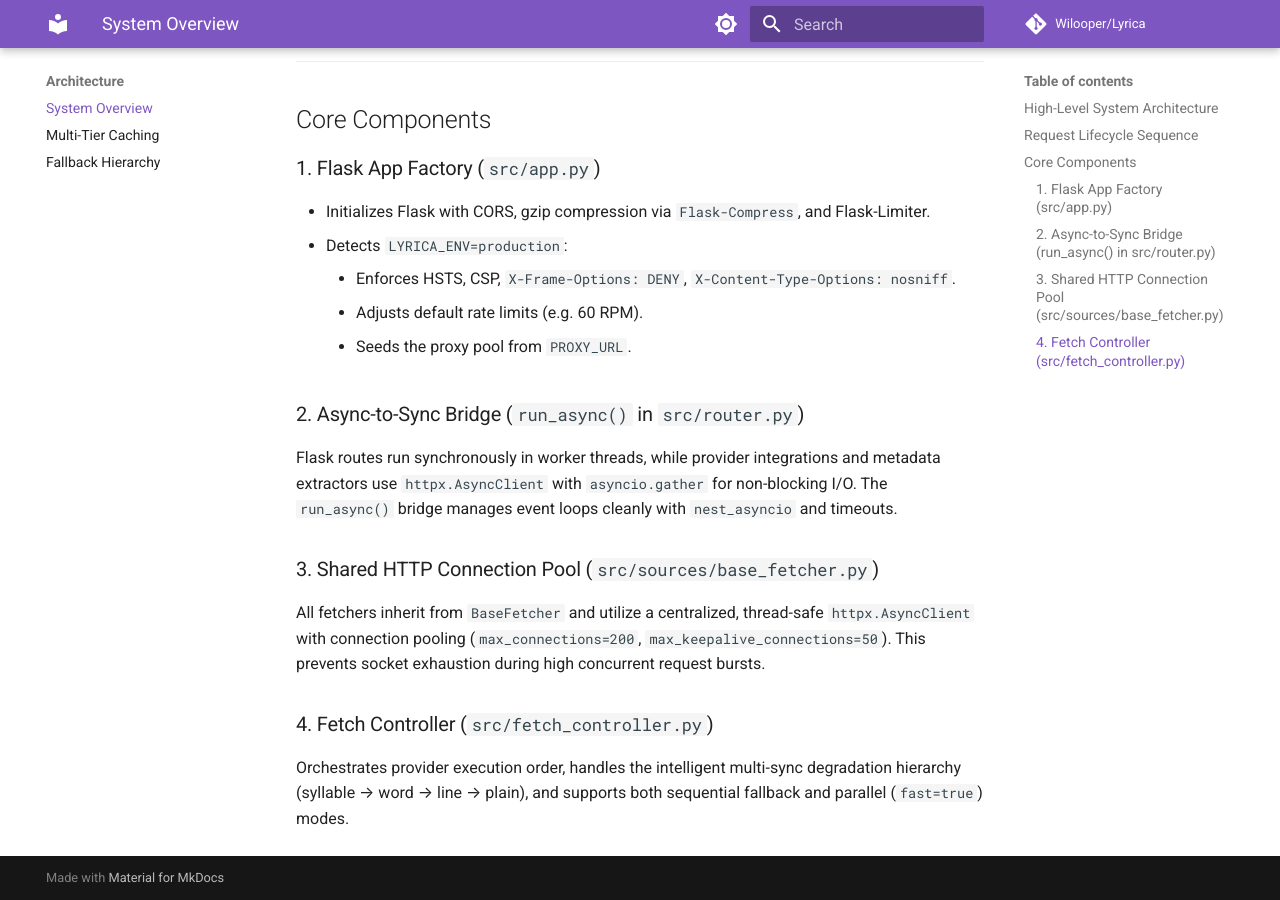
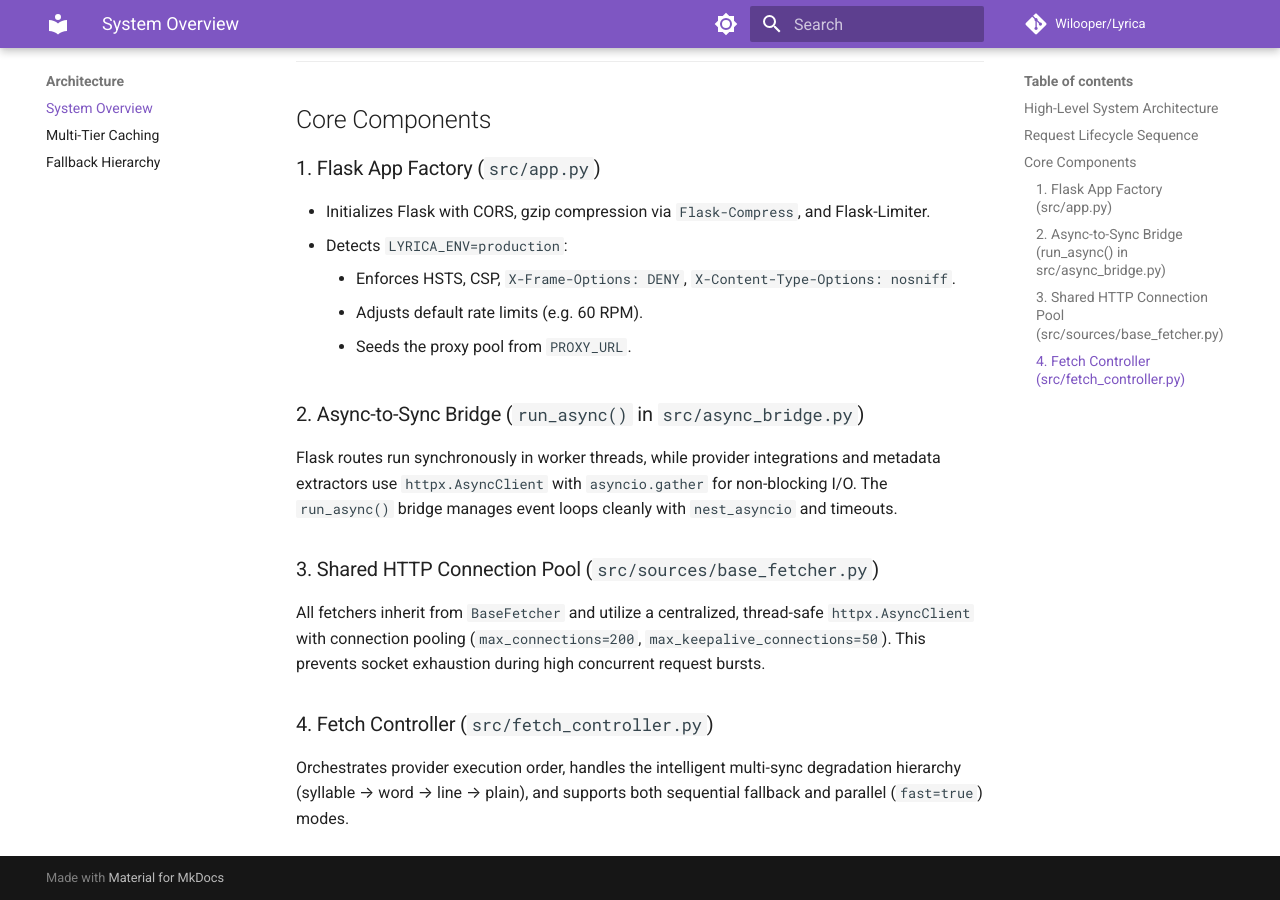
Before and after one commit to mekongmoon/Lyrica, an MkDocs documentation site: the page built from docs/architecture/overview.md, in a window 1280 px wide and 900 px high, scrolled down 1252 px. Built offline with MkDocs 1.6.1 and Material for MkDocs 9.7.7, drawn with Linux system fonts in a browser that asks for light colours; comment, search, counter and statistics services are not loaded.

Commit message:
docs: point tests and docs at the new route modules
- Tests import run_async, _close_thread_loops, _sanitize_text and
  _SUGGESTION_CLIENT from their new modules instead of the src.router shim.
- .agents/AGENTS.md: document the src/routes layout, async_bridge.py,
  and that new endpoints go in a blueprint plus Test/test_route_map.py.
- docs/architecture/overview.md: update the router and run_async paths.

Co-Authored-By: Claude Opus 5.5 <noreply@anthropic.com>

```diff
--- a/docs/architecture/overview.md
+++ b/docs/architecture/overview.md
@@ -11,7 +11,7 @@ graph TD
     Client([HTTP Client / SDK / Frontend])
 
     subgraph Server["Lyrica Application Layer (Flask + Gevent / Gthread)"]
-        Router["REST Router (src/router.py)"]
+        Router["REST Routes (src/routes/ blueprints)"]
         AsyncBridge["Async-Sync Bridge (run_async)"]
         Limiter["Rate Limiter (Flask-Limiter)"]
         Security["Security Headers & CORS"]
@@ -106,7 +106,7 @@ sequenceDiagram
     - Adjusts default rate limits (e.g. 60 RPM).
     - Seeds the proxy pool from `PROXY_URL`.
 
-### 2. Async-to-Sync Bridge (`run_async()` in `src/router.py`)
+### 2. Async-to-Sync Bridge (`run_async()` in `src/async_bridge.py`)
 Flask routes run synchronously in worker threads, while provider integrations and metadata extractors use `httpx.AsyncClient` with `asyncio.gather` for non-blocking I/O. The `run_async()` bridge manages event loops cleanly with `nest_asyncio` and timeouts.
 
 ### 3. Shared HTTP Connection Pool (`src/sources/base_fetcher.py`)
```
Also changed, not shown: .agents/AGENTS.md (+13 -2 lines), 2 other files.
